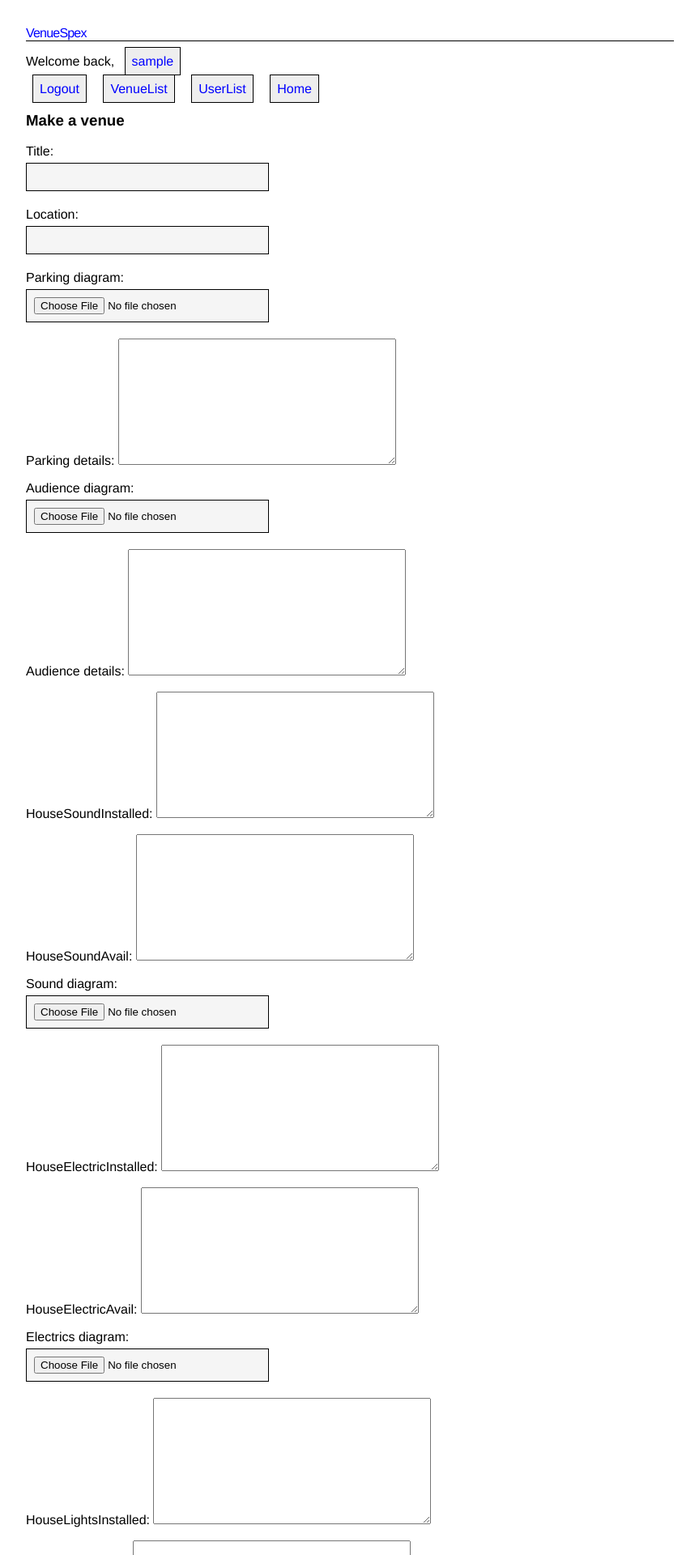
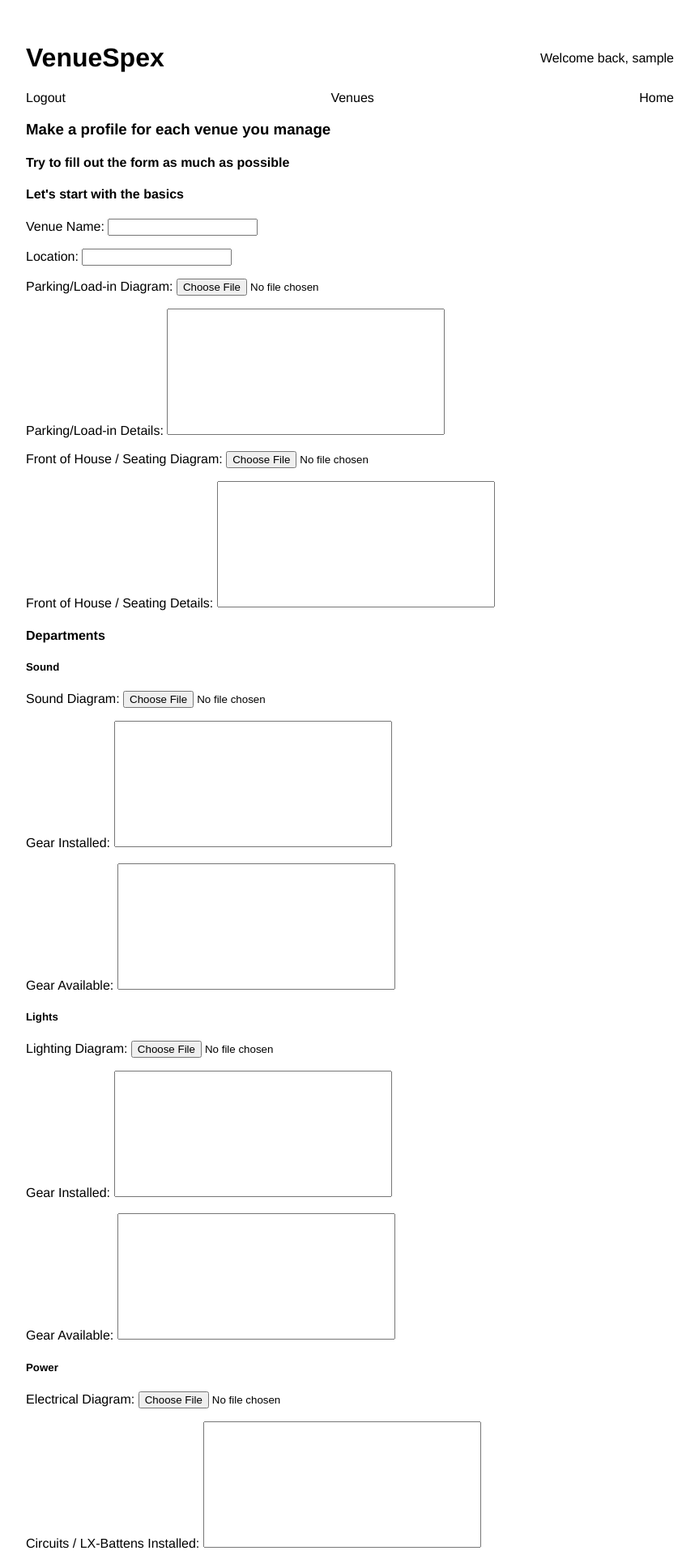
Before and after one commit to sofia-aguirre/venue-spex, a Django app: page /venues/new in a window 1280 px wide. Shown: the top 1920 px of the page at 81% size, without its empty margins (208-1071 px from the left). Run offline with Django 3.2, Linux system fonts and the light colour scheme; the visitor is signed in with stand-in values (Sample User, id 1); data comes from the database, SQL or seed files in the repository.

Commit message:
styling on hold, working on heroku

```diff
--- a/vs_app/static/styles.css
+++ b/vs_app/static/styles.css
@@ -1,98 +1,72 @@
+/* GLOBAL */
 body {
     font-family: 'Helvetica Neue', sans-serif;
     max-width: 50em;
     margin: auto;
     padding: 2em 1em;
+    color: black;
+    /* background-image: url(./images/bkg.png); */
+    /* background-color: rgb(54, 54, 55); */
+    background-blend-mode: overlay;
+    background-position: center;
+    background-repeat: no-repeat;
+    background-attachment: fixed;
+}
+
+.all-the-header {
+
+}
+
+header {
+    /* background-color: rgba(40, 40, 40, 0.673); */
+    /* text-decoration: none; */
+    color: inherit;
+    display: flex;
+    flex-wrap: wrap;
+    justify-content: space-between;
+    align-items: center;
+}
+
+nav {
+    color: inherit;
+    display: flex;
+    flex-wrap: wrap;
+    justify-content: space-between;
+    align-items: center;
+}
+
+nav a, header a, a:active {
+    text-decoration: none;
+    color: inherit;
 }
 
 nav a {
-    border: 1px solid black;
-    margin: .5em;
-    padding: .5em;
-    background-color: #eeeeee;
+    color: inherit;
+    text-decoration: none;
 }
 
 nav a:hover {
-    background-color: orange;
-    color: blue;
+    color: rgb(48, 191, 8);
 }
 
-a,
-a:visited {
-    text-decoration: none;
-    color: blue;
+.landing-desc {
+    text-align: center;
 }
 
-a:hover {
-    background-color: #ccc;
+.landing-container {
+    display: flex;
+    justify-content: space-around;
 }
 
-ul {
-    list-style-type: none;
+.landing-container div {
+    width: 50%;
 }
 
-li {
-    margin: .25em;
+.block-content {
+    display: flex;
+    flex-direction: column;
 }
 
-h1 {
-    font: inherit;
-    color: inherit;
-    letter-spacing: -.05em;
-    text-decoration: none;
-    border-bottom: 1px solid black;
+.venue-form textarea {
+    resize: none;
 }
-
-h2>a {
-    font-size: .75em;
-}
-
-input {
-    display: block;
-    margin: 5px 0 20px 0;
-    padding: 9px;
-    border: solid 1px black;
-    width: 300px;
-    background: whitesmoke;
-}
-
-input[type=submit],
-a.delete {
-    width: auto;
-    padding: 9px 15px;
-    background-color: gray;
-    border: 0;
-    font-size: 14px;
-    color: #FFFFFF;
-}
-
-a.delete {
-    background-color: red;
-}
-
-.artist-photo {
-    width: 400px;
-}
-
-span.nationality {
-    font-size: .5em;
-}
-
-.user-info {
-    float: right;
-}
-
-a.fav {
-    text-decoration: none;
-    color: red;
-}
-
-a.no-fav {
-    text-decoration: none;
-    color: black;
-}
-
-.fav:visited,
-.no-fav:visited {
-    text-decoration: none;
-}
--- a/vs_app/templates/vs_app/base.html
+++ b/vs_app/templates/vs_app/base.html
@@ -6,22 +6,28 @@
         <link rel="stylesheet" href="{% static 'styles.css' %}">
     </head>
     <body>
+        <div class="all-the-header">
+            <header>
                 <a href="/"><h1>VenueSpex</h1></a>
-        <nav>
                 {% if user.is_authenticated %}
                 <p>Welcome back,
-                <a href="{% url 'user_detail' pk=request.user.pk %}">{{request.user.username}}</a></p>
+                        <a href="{% url 'user_detail' pk=request.user.pk %}">{{request.user.username}}</a> </p>
+            </header>
+            <nav>
                 <a href="/logout">Logout</a>
-            <a href="/venues">VenueList</a>
-            <a href="/users">UserList</a>
+                <a href="/venues">Venues</a>
                 {% else %}
                 <a href="/login">Login</a>
                 <a href="/signup">SignUp</a>
                 {% endif %}
                 <a href="/">Home</a>
             </nav>
+        </div>
+
+        <div class="block-content">
             {% block content %}
 
             {% endblock %}
+        </div>
     </body>
 </html>
--- a/vs_app/templates/vs_app/venue_create.html
+++ b/vs_app/templates/vs_app/venue_create.html
@@ -1,14 +1,42 @@
 {% extends 'vs_app/base.html' %}
 
 {% block content %}
-<div class='container'>
-    <div class='jumbotron'>
-    <h3>Make a venue</h3>
-    <form action="" method="post" enctype="multipart/form-data">
-        {% csrf_token %}
-        {{ form.as_p }}
-        <input type="submit" value="Create" />
-    </form>
+<div class=''>
+    <div class=''>
+        <h3>Make a profile for each venue you manage</h3>
+        <h4>Try to fill out the form as much as possible</h4>
+        <form class="venue-form" action="" method="post" enctype="multipart/form-data">
+            {% csrf_token %}
+            <h4>Let's start with the basics</h4>
+            <p>Venue Name: {{ form.title }}</p>
+            <p>Location: {{ form.location }}</p>
+            <p>Parking/Load-in Diagram: {{ form.parking_diagram }}</p>
+            <p>Parking/Load-in Details: {{ form.parking_details }}</p>
+            <p>Front of House / Seating Diagram: {{ form.audience_diagram }}</p>
+            <p>Front of House / Seating Details: {{ form.audience_details }}</p>
+            <h4>Departments</h4>
+            <h5>Sound</h5>
+            <p>Sound Diagram: {{ form.sound_diagram }}</p>
+            <p>Gear Installed: {{ form.houseSoundInstalled }}</p>
+            <p>Gear Available: {{ form.houseSoundAvail }}</p>
+            <h5>Lights</h5>
+            <p>Lighting Diagram: {{ form.lights_diagram }}</p>
+            <p>Gear Installed: {{ form.houseLightsInstalled }}</p>
+            <p>Gear Available: {{ form.houseLightsAvail }}</p>
+            <h5>Power</h5>
+            <p>Electrical Diagram: {{ form.electrics_diagram }}</p>
+            <p>Circuits / LX-Battens Installed: {{ form.houseElectricInstalled }}</p>
+            <p>Gear Available: {{ form.houseElectricAvail }}</p>
+            <h5>Stage</h5>
+            <p>Stage/Rigging Diagram: {{ form.stage_diagram }}</p>
+            <p>Stage / Rigging Installed: {{ form.houseStageInstalled }}</p>
+            <p>Gear Available: {{ form.houseStageAvail }}</p>
+            <h5>Backstage / Artist Accommodations</h5>
+            <p>Backstage Diagram: {{ form.backstage_diagram }}</p>
+            <p>Facilities: {{ form.houseBackInstalled }}</p>
+            <p>Gear Available: {{ form.houseBackAvail }}</p>
+            <input type="submit" value="Create" />
+        </form>
     </div>
-    </div>
+</div>
 {% endblock %}
```
Also changed, not shown: vs_app/templates/vs_app/comment_detail.html (+2 -7 lines), vs_app/templates/vs_app/landing.html (+30 -1 lines), vs_app/templates/vs_app/login.html (+8 -6 lines), vs_app/templates/vs_app/signup.html (+7 -4 lines), vs_app/templates/vs_app/user_detail.html (+8 -7 lines), vs_app/migrations/0001_initial.py, vs_app/static/images/bkg.png (added). Lines whose indentation alone changed are shown as unchanged.
